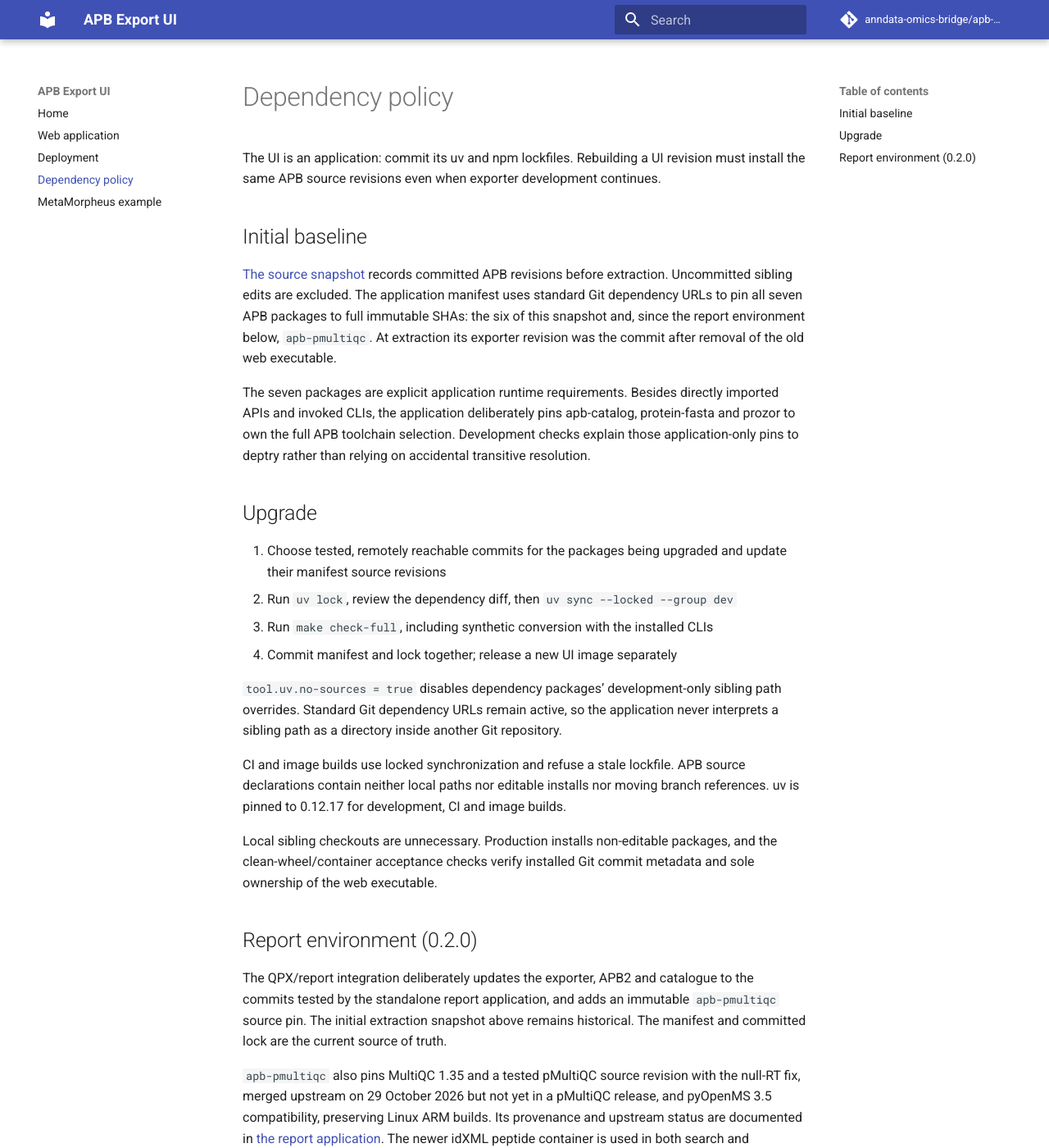
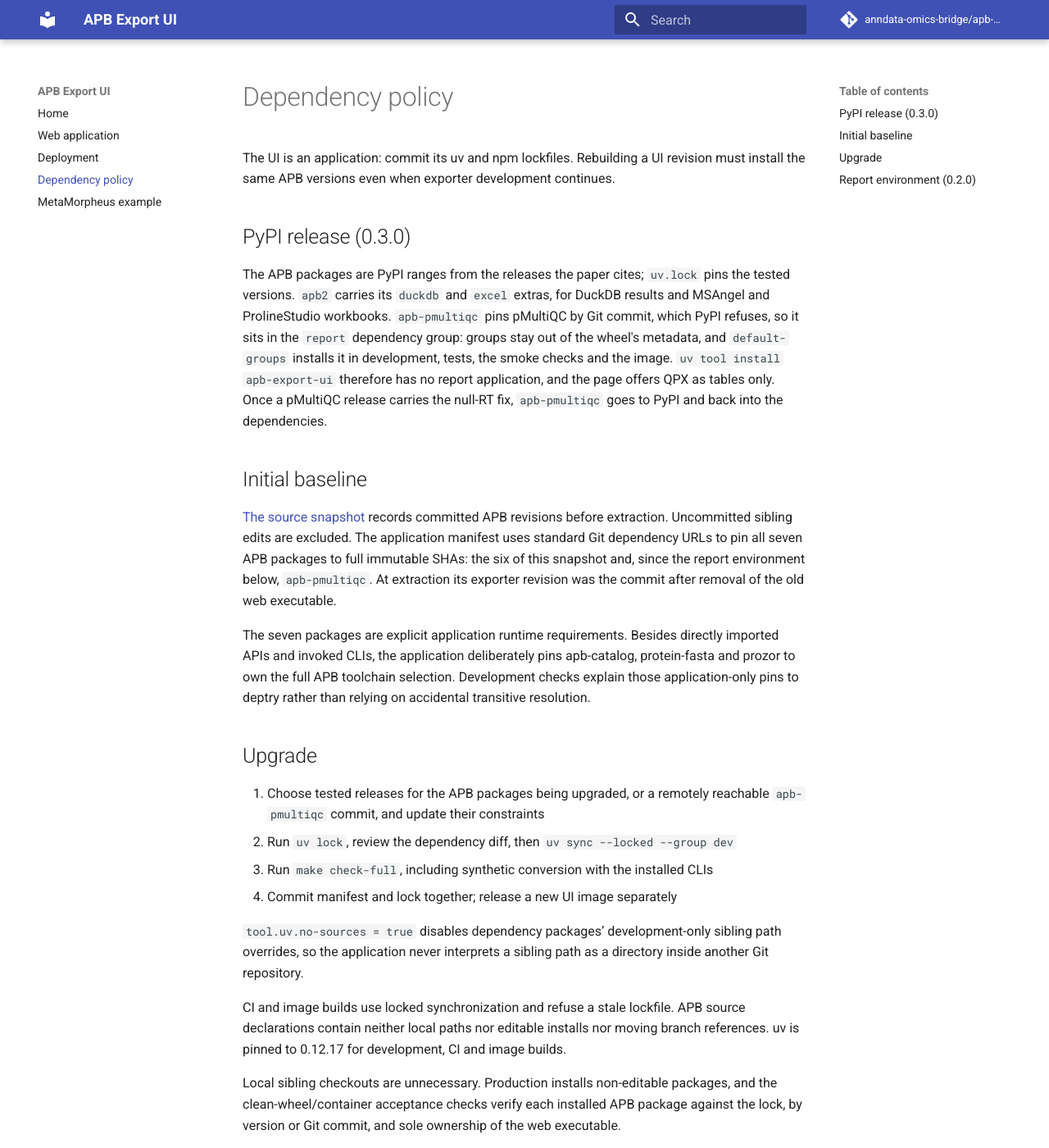
Before and after one commit to anndata-omics-bridge/apb-export-ui, an MkDocs documentation site: the page built from docs/dependencies.md, in a window 1280 px wide and 1400 px high. Shown: the whole window at 82% size. Built offline with MkDocs 1.6.1 and Material for MkDocs 9.7.7, drawn with Linux system fonts in a browser that asks for light colours; comment, search, counter and statistics services are not loaded.

Commit message:
release: 0.3.0; APB packages from PyPI, the report application in a dependency group
apb-export 0.2.3, apb2 0.1.4 with its duckdb and excel extras, apb-catalog 0.1.6, apb-fasta,
protein-fasta and prozor as PyPI ranges. apb-pmultiqc pins pMultiQC by Git commit, which
PyPI refuses, so it moves to the report group that default-groups installs in development,
tests, smoke checks and the image; uv tool install apb-export-ui offers QPX tables only.
Launchers install 0.3.0; paper-install pins the releases the SI cites.

Assisted-by: AI coding agent

```diff
--- a/docs/dependencies.md
+++ b/docs/dependencies.md
@@ -1,6 +1,10 @@
 # Dependency policy
 
-The UI is an application: commit its uv and npm lockfiles. Rebuilding a UI revision must install the same APB source revisions even when exporter development continues.
+The UI is an application: commit its uv and npm lockfiles. Rebuilding a UI revision must install the same APB versions even when exporter development continues.
+
+## PyPI release (0.3.0)
+
+The APB packages are PyPI ranges from the releases the paper cites; `uv.lock` pins the tested versions. `apb2` carries its `duckdb` and `excel` extras, for DuckDB results and MSAngel and ProlineStudio workbooks. `apb-pmultiqc` pins pMultiQC by Git commit, which PyPI refuses, so it sits in the `report` dependency group: groups stay out of the wheel's metadata, and `default-groups` installs it in development, tests, the smoke checks and the image. `uv tool install apb-export-ui` therefore has no report application, and the page offers QPX as tables only. Once a pMultiQC release carries the null-RT fix, `apb-pmultiqc` goes to PyPI and back into the dependencies.
 
 ## Initial baseline
 
@@ -10,16 +14,16 @@ The seven packages are explicit application runtime requirements. Besides direct
 
 ## Upgrade
 
-1. Choose tested, remotely reachable commits for the packages being upgraded and update their manifest source revisions
+1. Choose tested releases for the APB packages being upgraded, or a remotely reachable `apb-pmultiqc` commit, and update their constraints
 2. Run `uv lock`, review the dependency diff, then `uv sync --locked --group dev`
 3. Run `make check-full`, including synthetic conversion with the installed CLIs
 4. Commit manifest and lock together; release a new UI image separately
 
-`tool.uv.no-sources = true` disables dependency packages’ development-only sibling path overrides. Standard Git dependency URLs remain active, so the application never interprets a sibling path as a directory inside another Git repository.
+`tool.uv.no-sources = true` disables dependency packages’ development-only sibling path overrides, so the application never interprets a sibling path as a directory inside another Git repository.
 
 CI and image builds use locked synchronization and refuse a stale lockfile. APB source declarations contain neither local paths nor editable installs nor moving branch references. uv is pinned to 0.12.17 for development, CI and image builds.
 
-Local sibling checkouts are unnecessary. Production installs non-editable packages, and the clean-wheel/container acceptance checks verify installed Git commit metadata and sole ownership of the web executable.
+Local sibling checkouts are unnecessary. Production installs non-editable packages, and the clean-wheel/container acceptance checks verify each installed APB package against the lock, by version or Git commit, and sole ownership of the web executable.
 
 ## Report environment (0.2.0)
 
```
Also changed, not shown: AGENTS.md (+1 -1 lines), README.md (+1 -1 lines), docs/deploy.md (+1 -1 lines), docs/web.md (+1 -1 lines), pyproject.toml (+15 -10 lines), 7 other files.
